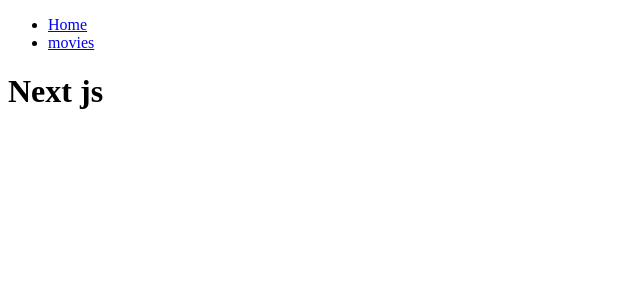
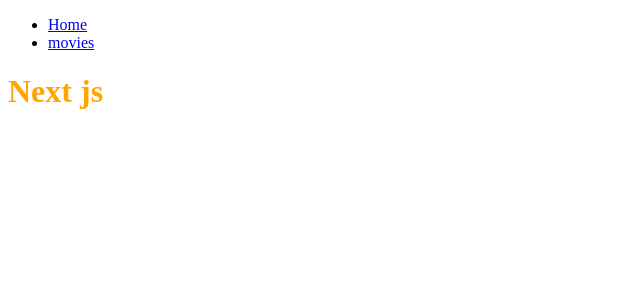
Before and after one commit to EmEsCoder/nextjs, a Next.js app: page / in a window 1280 px wide. Shown: the top 300 px of the page, without its empty margins (0-640 px from the left). Built offline with nearby package versions, Linux system fonts and the light colour scheme.

Commit message:
C- styling

```diff
--- /dev/null
+++ b/app/globals.css
@@ -0,0 +1,3 @@
+.my-class {
+    color: orange;
+}
--- a/app/layout.jsx
+++ b/app/layout.jsx
@@ -1,5 +1,6 @@
 
 import Header from "@/components/Header";
+import "@/app/globals.css"
 
 export default function RootLayout({ children }) {
 
--- a/app/movies/[id]/not-found.jsx
+++ /dev/null
@@ -1,5 +0,0 @@
-export default function NotFounf() {
-    return (
-        <p>Peyda Nashod GOooGooli..</p>
-    )
-}
--- /dev/null
+++ b/app/movies/movies.module.css
@@ -0,0 +1,3 @@
+.bgMovie {
+    background-color: rgb(41, 184, 28);
+}
--- a/app/movies/page.jsx
+++ b/app/movies/page.jsx
@@ -1,4 +1,5 @@
 import { Suspense } from "react";
+import styles from "./movies.module.css"
 
 import MoviesList from "@/components/MoviesList"
 
@@ -8,7 +9,8 @@
 
   return (
     <>
-      <h1>Movies page</h1>
+      <h1 className={styles.bgMovie}>Movies page</h1>
+      <p style={{color:"green",fontSize:"20px"}}>Testing Js-in_css</p>
 
       <Suspense fallback={<p>Loading... From Suspense</p>}>
       <MoviesList />
--- a/app/page.js
+++ b/app/page.js
@@ -1,5 +1,5 @@
 export default function Home() {
   return (
-    <h1>Next js</h1>
+    <h1 className="my-class">Next js</h1>
   );
 }
```
Also changed, not shown: app/movies/[id]/page.jsx (deleted, +0 -12 lines).
